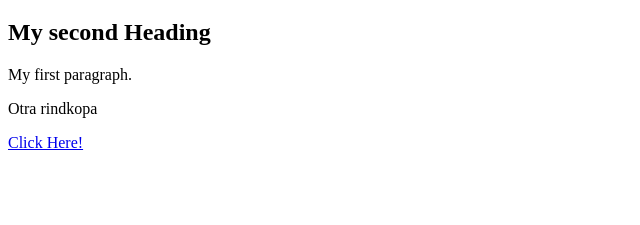
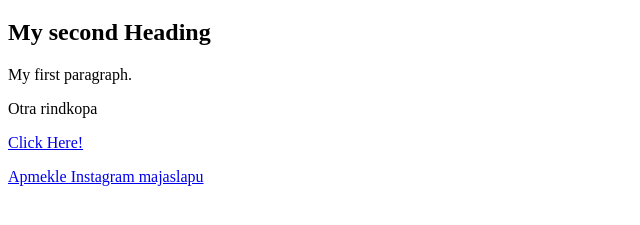
Before and after one commit to titijs/my-first-webpage, a plain HTML site: page index.html in a window 1280 px wide. Shown: the part 61-286 px from the top of the page, without its empty margins (0-640 px from the left). Drawn offline with Linux system fonts and the light colour scheme.

Commit message:
Second link is added

```diff
--- a/index.html
+++ b/index.html
@@ -9,5 +9,7 @@
   <p>Otra rindkopa</p>
 <p><a href="button.html">Click Here!</a></p>
 
+  <p><a href="https://instagram.com">Apmekle Instagram majaslapu</a></p>
+
 </body>
 </html>
```
